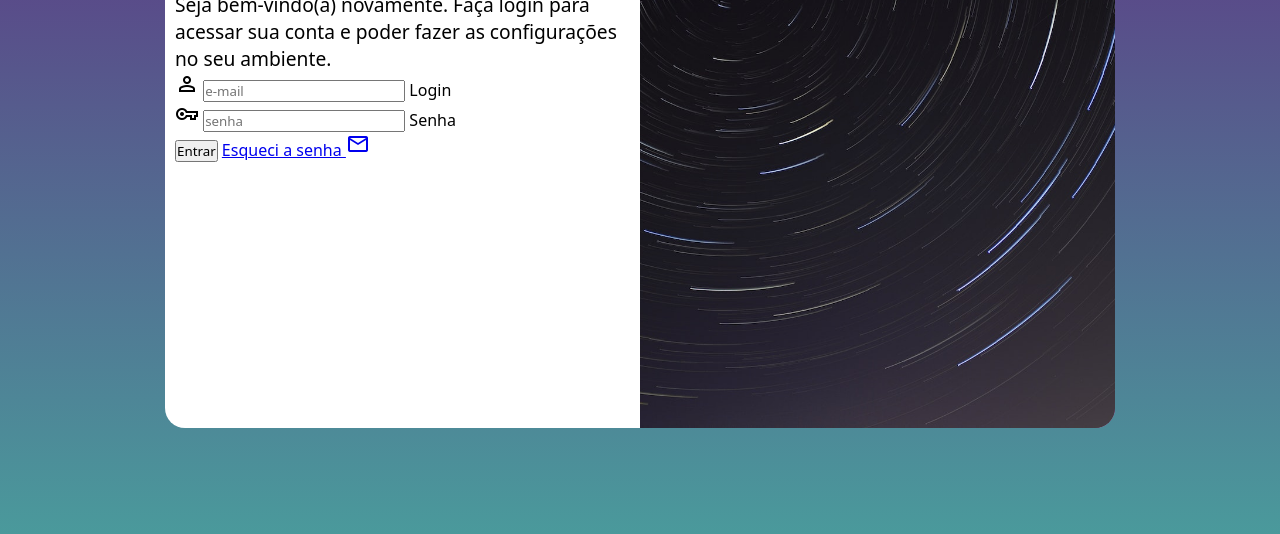
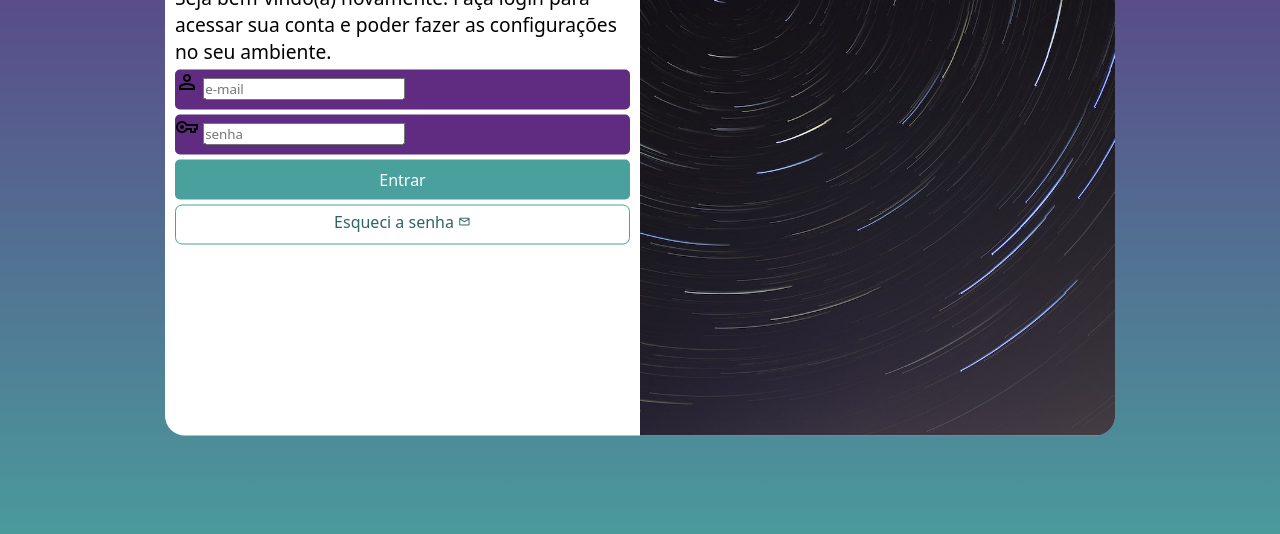
Before and after one commit to GabrielGoncalvesMM/html-css, a plain HTML site: page projeto-login/index.html in a window 1280 px wide. Shown: the part 222-756 px from the top of the page. Drawn offline with nearby package versions, Linux system fonts and the light colour scheme.

Commit message:
ajuste do formulario

```diff
--- a/projeto-login/estilos/style.css
+++ b/projeto-login/estilos/style.css
@@ -39,7 +39,7 @@ section#login {
 
     background-color: white;
     width: 250px;
-    height: 500px;
+    height: 515px;
     border-radius: 20px;
     box-shadow: 0px 0px rgba(0, 0, 0, 0.450);
 
@@ -67,3 +67,55 @@ div#formulario > h1 {
 div#formulario > p {
     font-size: 0.8em;
 }
+
+div.campo > label {
+    display: none;
+}
+
+form > div.campo {
+    background-color: var(--lilas);
+    display: block;
+    width: 100%;
+    height: 40px;
+    border-radius: 5px;
+    margin: 5px 0px;
+}
+
+form > input[type=submit] {
+    display: block;
+    font-size: 1em;
+    width: 100%;
+    height: 40px;
+    background-color: var(--verde);
+    color: white;
+    border: none;
+    border-radius: 5px;
+    cursor: pointer;
+}
+
+form > input[type=submit]:hover {
+    background-color: #2d6462;
+}
+
+form > a.botao {
+    display: block;
+    text-align: center;
+    font-size: 1em;
+    width: 100%;
+    height: 40px;
+    padding-top: 5px;
+    margin-top: 5px;
+    background-color: white;
+    color: #2d6462;
+    border: 1px solid #49a09d;
+    border-radius: 7px;
+    text-decoration: none;
+}
+
+form > a.botao:hover {
+    background-color: #6cd3cf;
+}
+
+form > a.botao > span {
+    font-size: 0.8em;
+}
--- a/projeto-login/index.html
+++ b/projeto-login/index.html
@@ -19,18 +19,18 @@
                 <h1>Login</h1>
                 <p>Seja bem-vindo(a) novamente. Faça login para acessar sua conta e poder fazer as configurações no seu ambiente.</p>
                 <form action="index.html" method="post" autocomplete="on">
-                    <div class="compo">
+                    <div class="campo">
                         <span class="material-symbols-outlined">person</span>
                         <input type="email" name="login" id="ilogin" placeholder="e-mail" autocomplete="email" required maxlength="30">
                         <label for="ilogin">Login</label>
                     </div>
-                    <div class="compo">
+                    <div class="campo">
                         <span class="material-symbols-outlined">vpn_key</span>
-                        <input type="password" name="senha" id="isenha" placeholder="senha" autocomplete="current-password" required minlength="8" maxlength="20">
-                        <label for="isenha">Senha</label>
+                        <input type="password" name="senha" id="isenha" placeholder="senha" autocomplete="current-password" required minlength="8" maxlength="30">
+                        <label for="isenha">senha</label>
                     </div>
                     <input type="submit" value="Entrar">
-                    <a href="#">Esqueci a senha <span class="material-symbols-outlined">mail</span></a>
+                    <a href="#" class="botao">Esqueci a senha <span class="material-symbols-outlined">mail</span></a>
                 </form>
             </div>
         </section>
```
